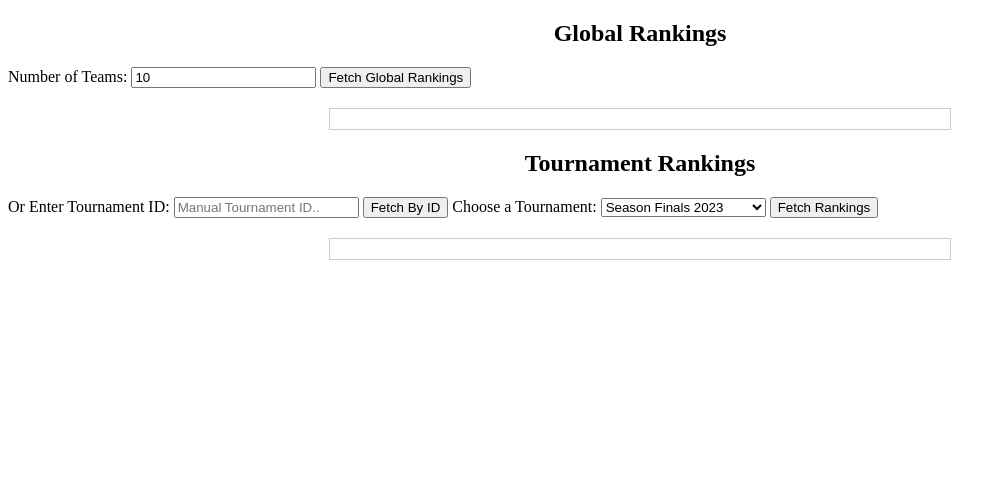
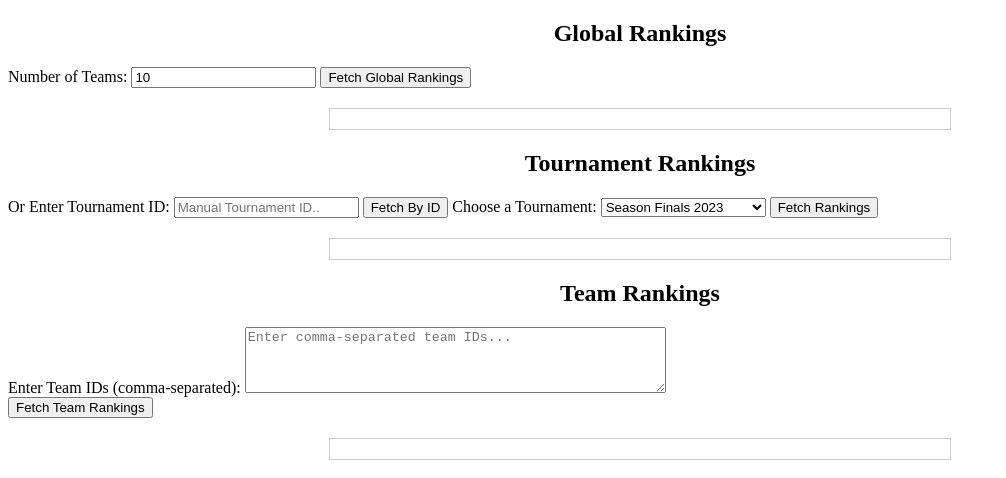
Before and after one commit to jackbullen/aws-gpr, a plain HTML site: page index.html in a window 1280 px wide. Shown: the whole page, without its empty margins (0-1006 px from the left). Drawn offline with Linux system fonts and the light colour scheme; no server answers.

Commit message:
team ids rankings

```diff
--- a/index.html
+++ b/index.html
@@ -38,6 +38,16 @@
 <div class="spinner" id="tournamentLoadingSpinner"></div>
 <div class="rankings-list" id="tournamentRankings"></div>
 
+<h2>Team Rankings</h2>
+<label for="teamIds">Enter Team IDs (comma-separated):</label>
+<textarea id="teamIds" rows="4" cols="50" placeholder="Enter comma-separated team IDs..."></textarea>
+<br>
+<button onclick="fetchTeamRankings()">Fetch Team Rankings</button>
+<div class="spinner" id="teamLoadingSpinner"></div>
+<div class="rankings-list" id="teamRankings"></div>
+
+
+
 <script src="scripts.js"></script>
 </body>
 </html>
--- a/scripts.js
+++ b/scripts.js
@@ -76,6 +76,17 @@ function fetchManualTournamentRankings() {
     displayRankings(endpoint, 'tournamentRankings', 'tournamentLoadingSpinner');
 }
 
+function fetchTeamRankings() {
+    const teamIds = document.getElementById('teamIds').value;
+    if (!teamIds) {
+        alert("Please enter team IDs separated by commas.");
+        return;
+    }
+    const endpoint = `https://k21eu7lqrd.execute-api.us-west-2.amazonaws.com/Beta/team-ranking?team_ids=${teamIds}`;
+    displayRankings(endpoint, 'teamRankings', 'teamLoadingSpinner');
+}
+
+
 
 
 // Initial fetch for global rankings
```
